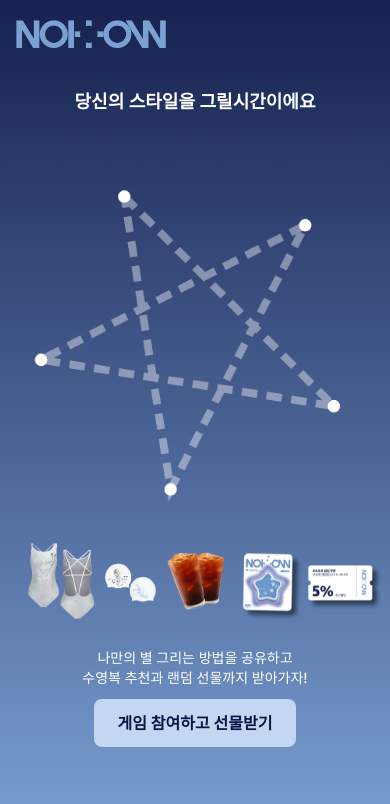
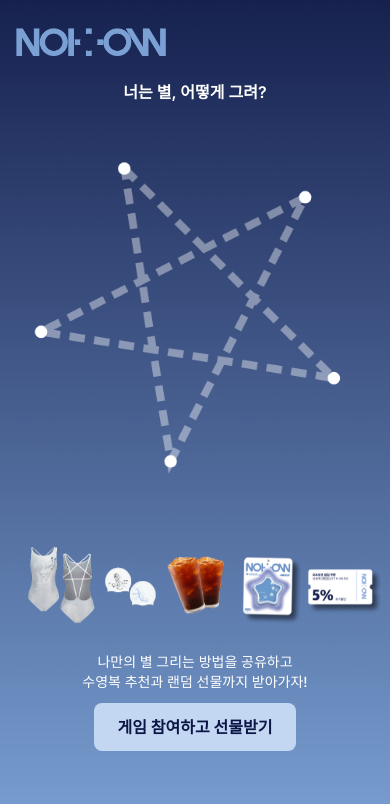
Before and after one commit to hyeyoung-hailey/star-game-tailwind, a Next.js app: page / in a window 390 px wide. Shown: the top 804 px of the page. Built offline with nearby package versions, Linux system fonts and the light colour scheme.

Commit message:
아이폰 se 반응형 추가, 시작 ,게임중, 종료, 상단메세지 상태추가

```diff
--- a/app/components/StarCanvas.tsx
+++ b/app/components/StarCanvas.tsx
@@ -20,9 +20,13 @@ const points = Array.from({ length: 5 }, (_, i) => {
 });
 
 export default function StarCanvas({
+  drawState,
+  setDrawState,
   onComplete,
 }: {
-  onComplete?: (startLabel: string) => void;
+  drawState: 'initial' | 'drawing' | 'completed';
+  setDrawState: (state: 'initial' | 'drawing' | 'completed') => void;
+  onComplete?: (startLabel: string) => void; // ✅ 여기를 추가
 }) {
   const canvasRef = useRef<HTMLCanvasElement>(null);
   const [drawPoints, setDrawPoints] = useState<{ x: number; y: number }[]>([]);
@@ -67,7 +71,6 @@ export default function StarCanvas({
 
     ctx.clearRect(0, 0, CANVAS_WIDTH, CANVAS_HEIGHT);
 
-    // 점선 가이드 (별 형태)
     const guide = [0, 2, 4, 1, 3, 0];
     ctx.beginPath();
     ctx.setLineDash([20, 12]);
@@ -80,7 +83,6 @@ export default function StarCanvas({
     ctx.lineWidth = 10;
     ctx.stroke();
 
-    // 사용자 드로잉
     if (drawPoints.length > 1) {
       ctx.beginPath();
       ctx.setLineDash([]);
@@ -94,7 +96,6 @@ export default function StarCanvas({
       ctx.stroke();
     }
 
-    // 꼭짓점
     points.forEach(({ x, y }, i) => {
       const isSelected = selectedVertices.includes(i);
       const radius = isSelected ? 14 : 8;
@@ -103,7 +104,7 @@ export default function StarCanvas({
       ctx.translate(x, y);
 
       if (isSelected) {
-        ctx.rotate(angle); // 회전 애니메이션
+        ctx.rotate(angle);
       }
 
       ctx.beginPath();
@@ -115,7 +116,6 @@ export default function StarCanvas({
       ctx.restore();
     });
 
-    // 별 완성 후 라벨 표시
     const isComplete =
       selectedVertices.length >= 6 &&
       selectedVertices[0] === selectedVertices[selectedVertices.length - 1];
@@ -123,7 +123,7 @@ export default function StarCanvas({
     if (isComplete) {
       points.forEach(({ x, y }, i) => {
         const angle = (i * 72 - 162 + ROTATION_ANGLE) * (Math.PI / 180);
-        const offset = 20; // 꼭짓점에서 얼마나 떨어질지
+        const offset = 20;
         const labelX = x + offset * Math.cos(angle);
         const labelY = y + offset * Math.sin(angle);
 
@@ -152,6 +152,7 @@ export default function StarCanvas({
   };
 
   const handlePointerDown = (e: React.PointerEvent<HTMLCanvasElement>) => {
+    if (drawState !== 'drawing') return;
     const { x, y } = getCanvasCoordinates(e);
     for (let i = 0; i < points.length; i++) {
       if (isNear(x, y, points[i])) {
@@ -165,6 +166,7 @@ export default function StarCanvas({
   };
 
   const handlePointerMove = (e: React.PointerEvent<HTMLCanvasElement>) => {
+    if (drawState !== 'drawing') return;
     const { x, y } = getCanvasCoordinates(e);
     if (!isDrawing) {
       for (let i = 0; i < points.length; i++) {
@@ -192,6 +194,7 @@ export default function StarCanvas({
   };
 
   const handlePointerUp = () => {
+    if (drawState !== 'drawing') return;
     setIsDrawing(false);
     setHoverVertex(null);
 
@@ -199,9 +202,12 @@ export default function StarCanvas({
       selectedVertices.length === 6 &&
       selectedVertices[0] === selectedVertices[selectedVertices.length - 1]
     ) {
+      setDrawState('completed');
+
       const startIndex = selectedVertices[0];
       const label = labels[startIndex];
-      onComplete?.(label);
+
+      onComplete?.(label); // ✅ 이 줄이 핵심
     }
   };
 
--- a/app/page.tsx
+++ b/app/page.tsx
@@ -6,45 +6,107 @@ import Image from 'next/image';
 import { useState } from 'react';
 import StarCanvas from './components/StarCanvas';
 
+type DrawingState = 'initial' | 'drawing' | 'completed';
+
 export default function Home() {
+  const [drawState, setDrawState] = useState<
+    'initial' | 'drawing' | 'completed'
+  >('initial');
   const [startLabel, setStartLabel] = useState<string | null>(null);
 
-  const message = startLabel
-    ? `당신의 스타일은 ${startLabel}에서 시작했어요`
-    : '당신의 스타일을 그릴시간이에요';
+  const message =
+    drawState === 'initial'
+      ? '너는 별, 어떻게 그려?'
+      : drawState === 'drawing'
+      ? '당신만의 스타일을 그릴 시간이에요'
+      : startLabel
+      ? `당신의 스타일은 ${startLabel}에서 시작했어요`
+      : '당신의 스타일을 그릴 시간이에요'; // fallback (혹시 모를 오류 대비)
 
   return (
-    <main className="min-h-screen flex flex-col items-center px-2 py-4 text-white relative">
+    // <main className="min-h-screen flex flex-col items-center px-2 py-4 text-white relative">
+    //   {/* 로고 */}
+    //   <div className="mt-1 self-start ml-2">
+    //     <Image src="/logo.png" alt="Logo" width={150} height={60} priority />
+    //   </div>
+
+    //   {/* 텍스트 */}
+    //   <div className="w-full text-center mt-10">
+    //     <h1 className="text-lg font-semibold">{message}</h1>
+    //   </div>
+
+    //   {/* StarCanvas */}
+    //   <div className="mt-8">
+    //     <StarCanvas
+    //       drawState={drawState}
+    //       setDrawState={setDrawState}
+    //       onComplete={(label) => setStartLabel(label)}
+    //     />{' '}
+    //   </div>
+
+    //   {/* 별 외부 - 상품 이미지와 버튼 */}
+    //   <div className="flex flex-col items-center w-100 space-y-3">
+    //     <img
+    //       src="/prize2.png"
+    //       alt="Prizes"
+    //       className="w-full object-contain animate-float"
+    //     />
+    //     <div className="text-[14px] leading-[1.4] text-center text-white font-medium flex flex-col">
+    //       <span>나만의 별 그리는 방법을 공유하고</span>
+    //       <span>수영복 추천과 랜덤 선물까지 받아가자!</span>
+    //     </div>
+
+    //     {drawState === 'initial' && (
+    //       <button
+    //         className="bg-[#C3D7F3] text-[#0B1545] text-[16px] font-bold px-6 py-3 rounded-lg"
+    //         onClick={() => setDrawState('drawing')}
+    //       >
+    //         게임 참여하고 선물받기
+    //       </button>
+    //     )}
+    //   </div>
+    // </main>
+    <main className="min-h-screen flex flex-col items-center px-2 py-6 text-white relative overflow-hidden">
       {/* 로고 */}
       <div className="mt-1 self-start ml-2">
         <Image src="/logo.png" alt="Logo" width={150} height={60} priority />
       </div>
 
-      {/* 텍스트 */}
-      <div className="w-full text-center mt-10">
-        <h1 className="text-lg font-semibold">{message}</h1>
+      {/* 메시지 */}
+      <div className="w-full text-center mt-6 sm:mt-10">
+        <h1 className="text-base sm:text-lg font-semibold">{message}</h1>
       </div>
 
-      {/* StarCanvas */}
-      <div className="mt-8">
-        <StarCanvas onComplete={(label) => setStartLabel(label)} />
+      {/* 별 그리기 영역 */}
+      <div className="mt-4 sm:mt-8">
+        <StarCanvas
+          drawState={drawState}
+          setDrawState={setDrawState}
+          onComplete={(label) => setStartLabel(label)}
+        />
       </div>
 
-      {/* 별 외부 - 상품 이미지와 버튼 */}
-      <div className="flex flex-col items-center w-100 space-y-3">
+      {/* 상품 이미지 + 안내 + 버튼 */}
+      <div className="flex flex-col items-center w-full mt-8 space-y-3 max-[375px]:mt-4 max-[375px]:space-y-2">
         <img
           src="/prize2.png"
           alt="Prizes"
-          className="w-full object-contain animate-float"
+          className="w-full object-contain animate-float max-[375px]:max-h-[100px]"
         />
-        <div className="text-[14px] leading-[1.4] text-center text-white font-medium flex flex-col">
+
+        <div className="text-[14px] leading-[1.4] text-center text-white font-medium flex flex-col max-[375px]:text-[12px]">
           <span>나만의 별 그리는 방법을 공유하고</span>
           <span>수영복 추천과 랜덤 선물까지 받아가자!</span>
         </div>
 
-        <button className="bg-[#C3D7F3] hover:bg-[#b5ccef] text-[#0B1545] text-[16px] font-bold px-6 py-3 rounded-lg transition">
-          게임 참여하고 선물받기
-        </button>
+        {drawState === 'initial' && (
+          <button
+            className="bg-[#C3D7F3] text-[#0B1545] text-[16px] font-bold px-6 py-3 rounded-lg max-[375px]:text-sm max-[375px]:px-4 max-[375px]:py-2"
+            onClick={() => setDrawState('drawing')}
+          >
+            게임 참여하고 선물받기
+          </button>
+        )}
       </div>
     </main>
   );
```
